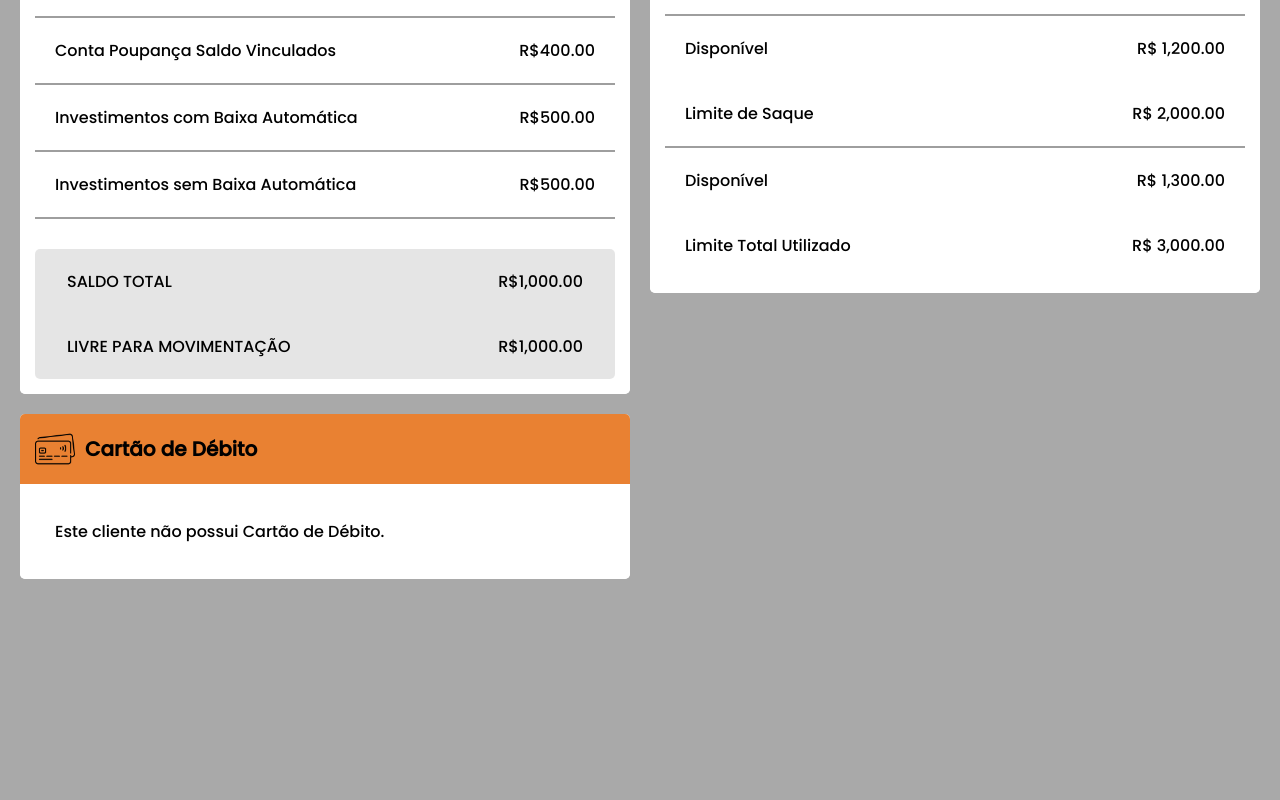
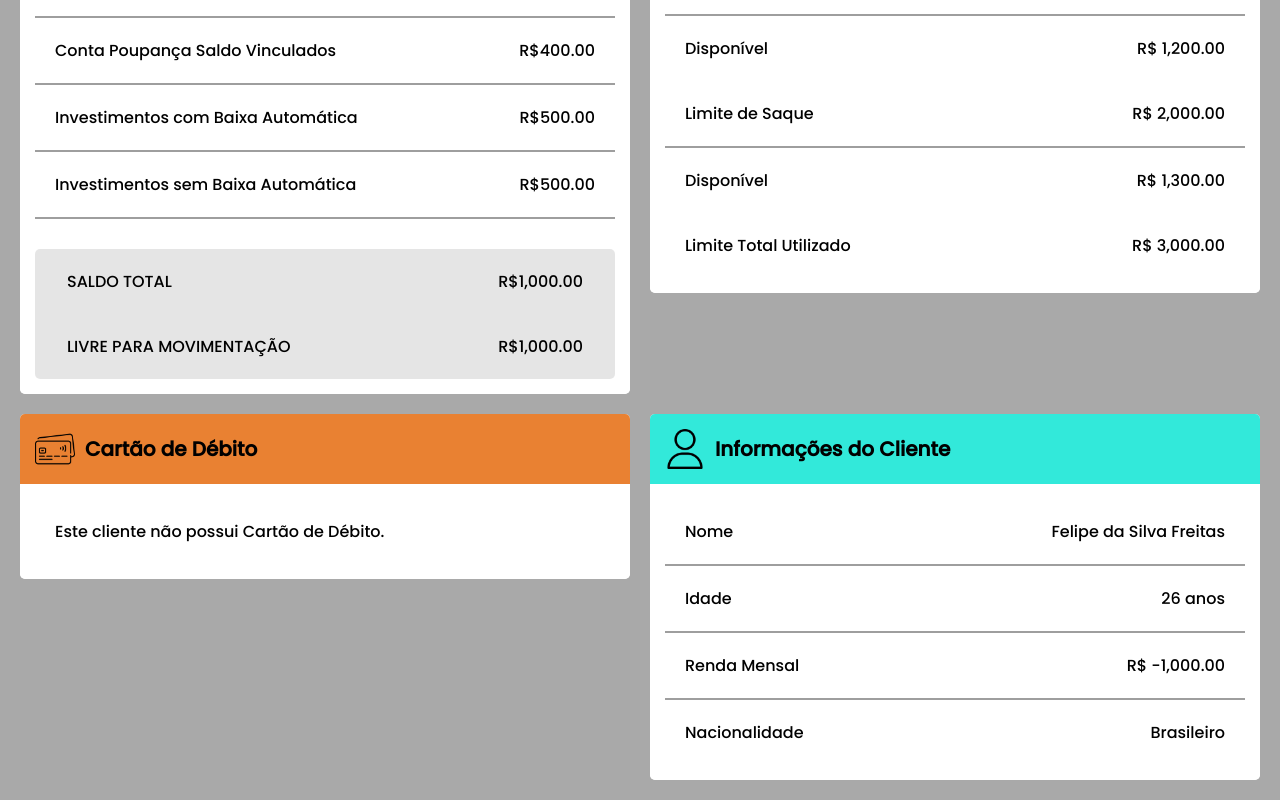
Before and after one commit to PedroHPAlmeida/cards-project-angular, an Angular app: page / in a window 1280 px wide. Shown: the part 221-1021 px from the top of the page. Before the commit the page ends 820 px from the top, so only its background shows below. Built offline with nearby package versions, Linux system fonts and the light colour scheme.

Commit message:
Adiciona card de informações do client

```diff
--- a/src/app/app.component.html
+++ b/src/app/app.component.html
@@ -2,4 +2,5 @@
   <app-balance-card class="item"></app-balance-card>
   <app-credit-card class="item"></app-credit-card>
   <app-debit-card class="item"></app-debit-card>
+  <app-client-infos class="item"></app-client-infos>
 </div>
--- a/src/app/app.module.ts
+++ b/src/app/app.module.ts
@@ -7,6 +7,7 @@ import { CardHeaderComponent } from './components/card-header/card-header.compon
 import { BalanceCardComponent } from './components/balance-card/balance-card.component';
 import { CreditCardComponent } from './components/credit-card/credit-card.component';
 import { DebitCardComponent } from './components/debit-card/debit-card.component';
+import { ClientInfosComponent } from './components/client-infos/client-infos.component';
 
 @NgModule({
   declarations: [
@@ -14,7 +15,8 @@ import { DebitCardComponent } from './components/debit-card/debit-card.component
     CardHeaderComponent,
     BalanceCardComponent,
     CreditCardComponent,
-    DebitCardComponent
+    DebitCardComponent,
+    ClientInfosComponent
   ],
   imports: [
     BrowserModule,
--- /dev/null
+++ b/src/app/components/client-infos/client-infos.component.html
@@ -0,0 +1,17 @@
+<div class="card">
+    <app-card-header
+        icon="../assets/icons/icon-client.png"
+        title="Informações do Cliente"
+        bgColor="#32e9da">
+    </app-card-header>
+
+    <div class="card__content">
+        <div *ngFor="let info of clientInfos; let isLast = last">
+            <div class="card__content-item">
+                <p>{{ info.label }}</p>
+                <p>{{ info.value }}</p>
+            </div>
+            <div class="card__content-line" *ngIf="!isLast"></div>
+        </div>
+    </div>
+</div>
--- /dev/null
+++ b/src/app/components/client-infos/client-infos.component.scss
@@ -0,0 +1,28 @@
+.card {
+    border: none;
+    overflow: hidden;
+    border-radius: 5px;
+    background-color: white;
+
+    &__content {
+        padding: 15px;
+        overflow: hidden;
+        border-bottom-left-radius: 5px;
+        border-bottom-right-radius: 5px;
+        background-color: white;
+    }
+
+    &__content-item {
+        display: flex;
+        align-items: center;
+        padding: 20px;
+
+        p:nth-of-type(1) {
+            margin-right: auto;
+        }
+    }
+
+    &__content-line {
+        border: 0.5px solid #9e9e9e;
+    }
+}
--- /dev/null
+++ b/src/app/components/client-infos/client-infos.component.ts
@@ -0,0 +1,15 @@
+import { Component } from '@angular/core';
+
+@Component({
+  selector: 'app-client-infos',
+  templateUrl: './client-infos.component.html',
+  styleUrl: './client-infos.component.scss'
+})
+export class ClientInfosComponent {
+  clientInfos = [
+    { label: 'Nome', value: 'Felipe da Silva Freitas' },
+    { label: 'Idade', value: '26 anos' },
+    { label: 'Renda Mensal', value: 'R$ -1,000.00' },
+    { label: 'Nacionalidade', value: 'Brasileiro' },
+  ];
+}
```
Also changed, not shown: 1 other file (tests, documents, lock files or other folders).
